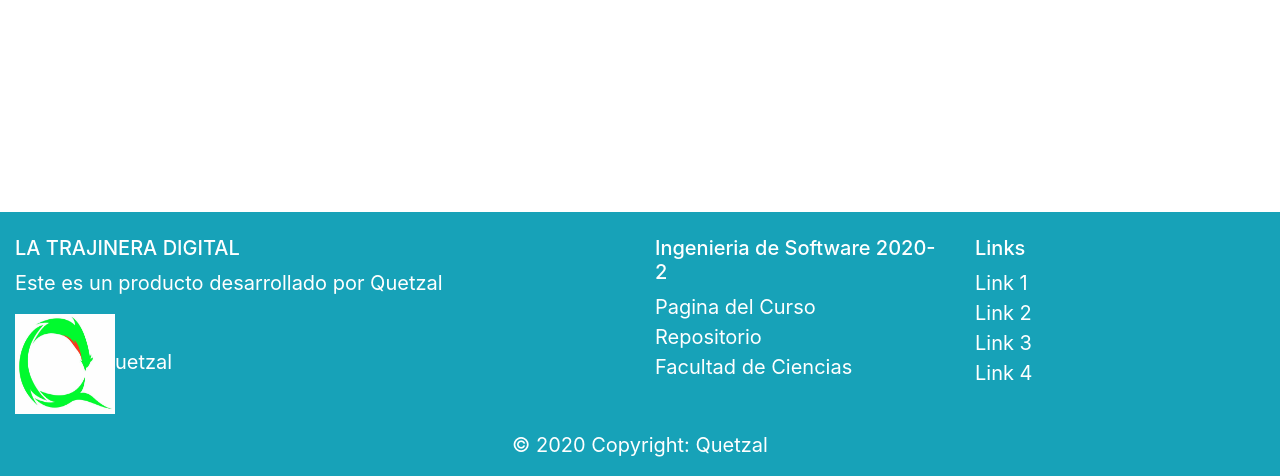
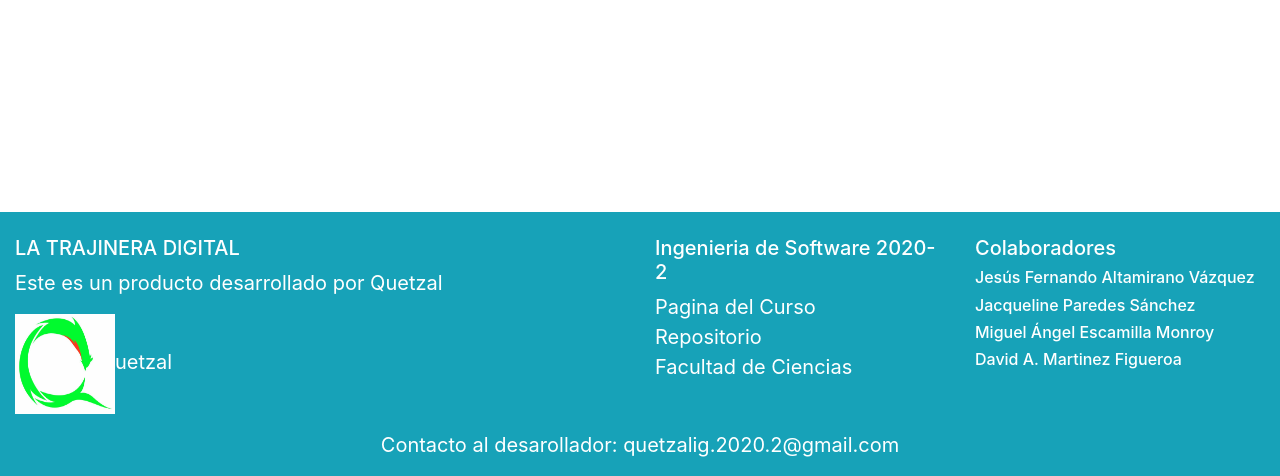
Before and after one commit to JacquelineParedesSanchez/Quetzal--La-trajinera-digital, a Django app: page /home/login/?next=/home/orden_alimentos/19 in a window 1280 px wide. Shown: the part 468-944 px from the top of the page. Run offline with Django 3.2, Linux system fonts and the light colour scheme; parts of the project's set-up code (start-up, migrations or seed data) failed here and were passed over; some libraries are stand-ins or nearby versions.

Commit message:
Ultima versión.

```diff
--- a/trajineraDigital/apps/cliente/templates/base.html
+++ b/trajineraDigital/apps/cliente/templates/base.html
@@ -107,24 +107,26 @@
       </div>
       <!-- Grid column -->
 
-      <!-- Grid column -->
      <div class="col-md-3 mb-md-0 mb-3">
 
           <!-- Links -->
-        <h5 >Links</h5>
+          <h5>Colaboradores</h5>
 
           <ul class="list-unstyled">
             <li>
-            <a href="#!">Link 1</a>
+              <a href="mailto:jfaltamiranov@ciencias.unam.mx"><h6>Jesús Fernando Altamirano Vázquez</h6></a>
             </li>
             <li>
-            <a href="#!">Link 2</a>
+              <a href="mailto:jacqueline.pa@ciencias.unam.mx"><h6>Jacqueline Paredes Sánchez</h6></a>
             </li>
             <li>
-            <a href="#!">Link 3</a>
+              <a href=""><h6></h6></a>
             </li>
             <li>
-            <a href="#!">Link 4</a>
+              <a href="mailto:miguelescamilla@ciencias.unam.mx"><h6>Miguel Ángel Escamilla Monroy</h6></a>
+            </li>
+            <li>
+              <a href="mailto:damf@ciencias.unam.mx"><h6>David A. Martinez Figueroa</h6></a>
             </li>
           </ul>
 
@@ -138,8 +140,8 @@
   <!-- Footer Links -->
 
   <!-- Copyright -->
-  <div class="footer-copyright text-center py-3">© 2020 Copyright:
-    <a href="" style="color:white;"> Quetzal</a>
+    <div class="footer-copyright text-center py-3">Contacto al desarollador:
+      <a href="mailto:quetzalig.2020.2@gmail.com">quetzalig.2020.2@gmail.com</a>
     </div>
     <!-- Copyright -->
 
--- a/trajineraDigital/apps/cliente/views.py
+++ b/trajineraDigital/apps/cliente/views.py
@@ -181,6 +181,13 @@ def registra_orden(request):
 
     if id_carro:
         carro = Carrito.objects.get(id=id_carro)
+
+        if carro.alimentos.all().count() == 0:
+            mensaje = "Tu carro está vacío."
+            contexto = {'vacio' : True, 'mensaje' : mensaje}
+
+            return render(request, 'cliente/carrito.html', contexto)
+
         user_actual = request.user
         cliente_actual = UserCliente.objects.get(user=user_actual)
         orden = Orden(
```
Also changed, not shown: trajineraDigital/apps/usuarios/views.py (+10 -1 lines), trajineraDigital/db.sqlite3. Lines whose indentation alone changed are shown as unchanged.
